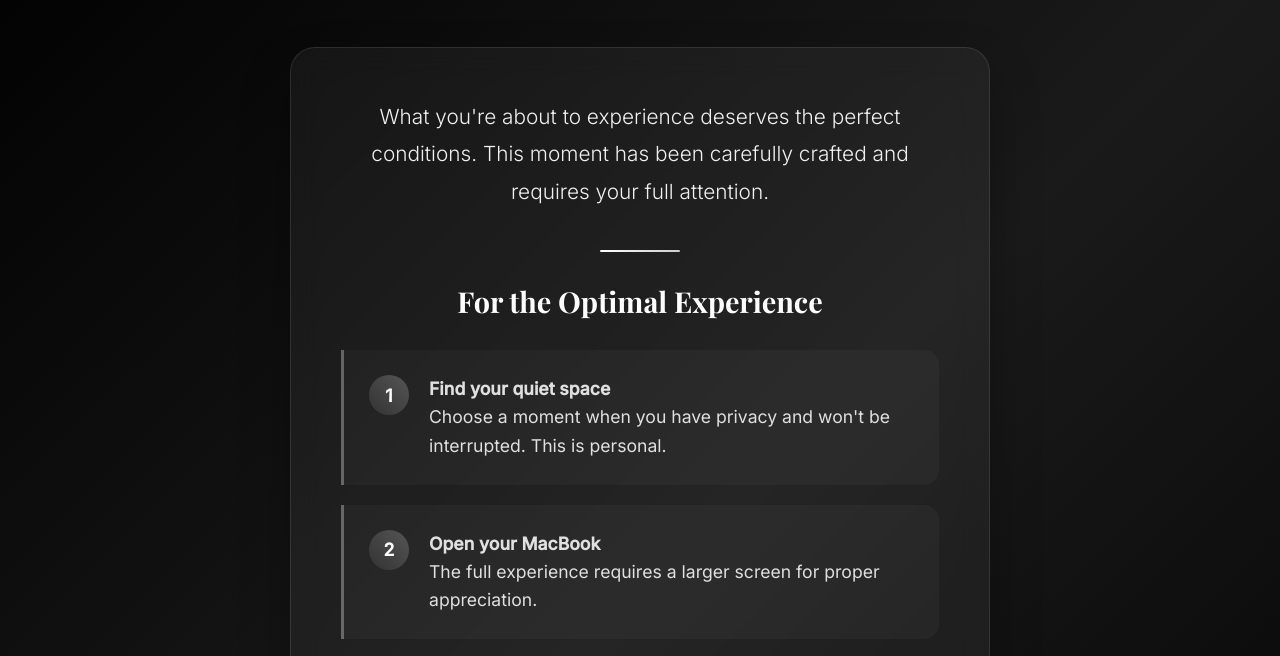
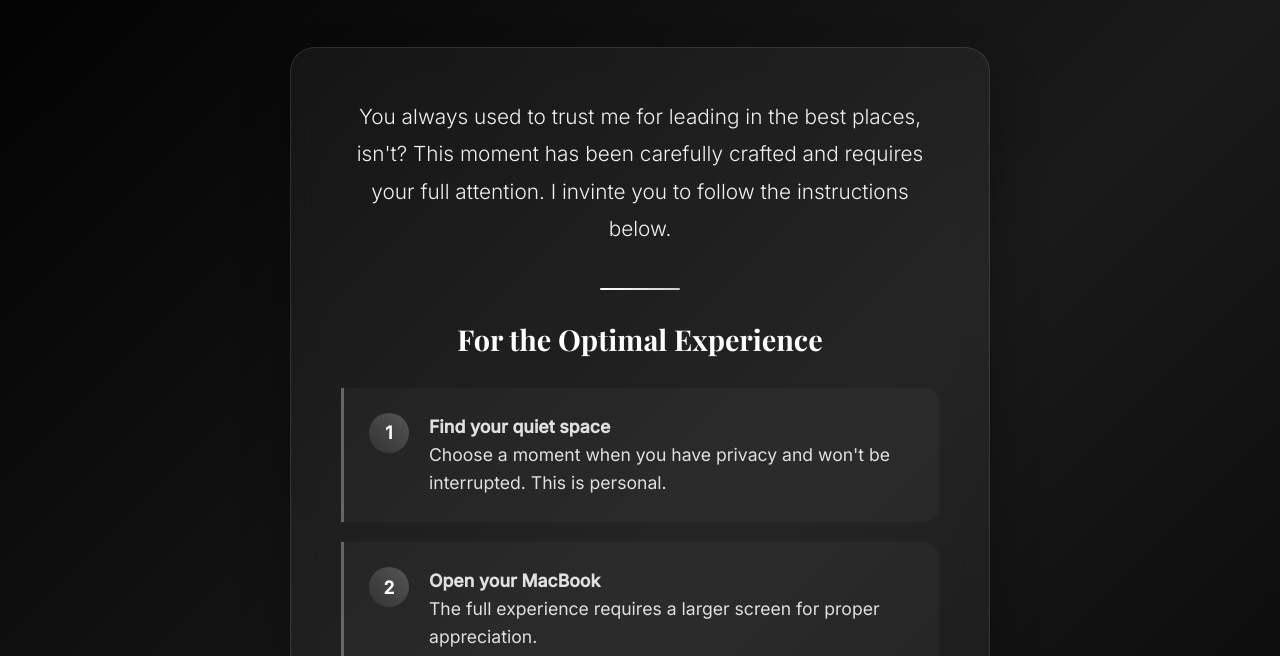
Before and after one commit to StarenseN/MyObsession, a plain HTML site: page preparation.html in a window 1280 px wide. Shown: the part 142-798 px from the top of the page. Drawn offline with nearby package versions, Linux system fonts and the light colour scheme.

Commit message:
Update preparation.html

```diff
--- a/preparation.html
+++ b/preparation.html
@@ -325,8 +325,8 @@
 
         <div class="main-section">
             <p class="intro-text">
-                What you're about to experience deserves the perfect conditions.
-                This moment has been carefully crafted and requires your full attention.
+                You always used to trust me for leading in the best places, isn't?
+                This moment has been carefully crafted and requires your full attention. I invinte you to follow the instructions below.
             </p>
 
             <div class="decorative-line"></div>
```
